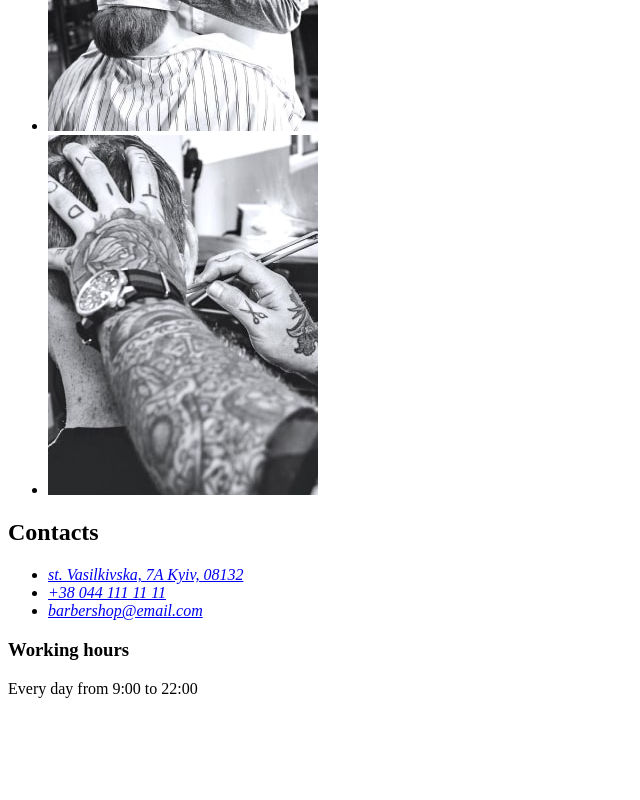
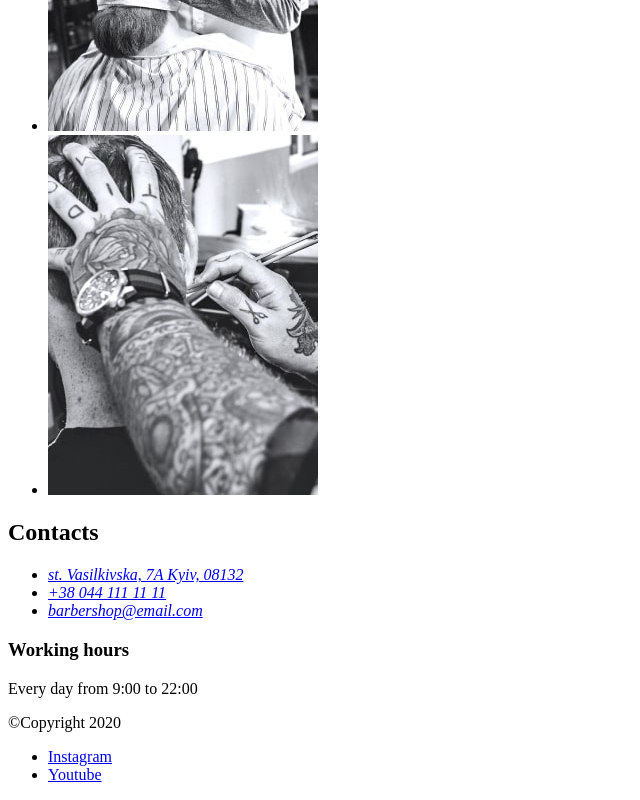
Before and after one commit to bigKuzh/Barbershop, a plain HTML site: page index.html in a window 1280 px wide. Shown: the part 4599-5399 px from the top of the page, without its empty margins (0-640 px from the left). Before the commit the page ends 5313 px from the top, so only its background shows below. Drawn offline with Linux system fonts and the light colour scheme.

Commit message:
Update index.html

```diff
--- a/index.html
+++ b/index.html
@@ -5,6 +5,7 @@
     <meta http-equiv="X-UA-Compatible" content="IE=edge">
     <meta name="viewport" content="width=device-width, initial-scale=1.0">
     <title>Barbershop</title>
+    <link rel="stylesheet" href="./css/">
 </head>
 <body>
 <!-- Header -->
@@ -178,8 +179,11 @@
                 </li>
             </ul>
         </section>
+<!-- Contacts & Online -->
+        <section>
+<!-- Online -->
+
 <!-- Contacts -->
-        <section>
             <h2>Contacts</h2>
             <address>
                 <ul>
@@ -199,6 +203,17 @@
             <p>Every day from 9:00 to 22:00</p>
         </section>
     </main>
-    <footer></footer>
+<!-- Footer -->
+    <footer>
+        <p>&copy;Copyright 2020</p>
+        <ul>
+            <li>
+                <a href="#">Instagram</a>
+            </li>
+            <li>
+                <a href="#">Youtube</a>
+            </li>
+        </ul>
+    </footer>
 </body>
 </html>
```
